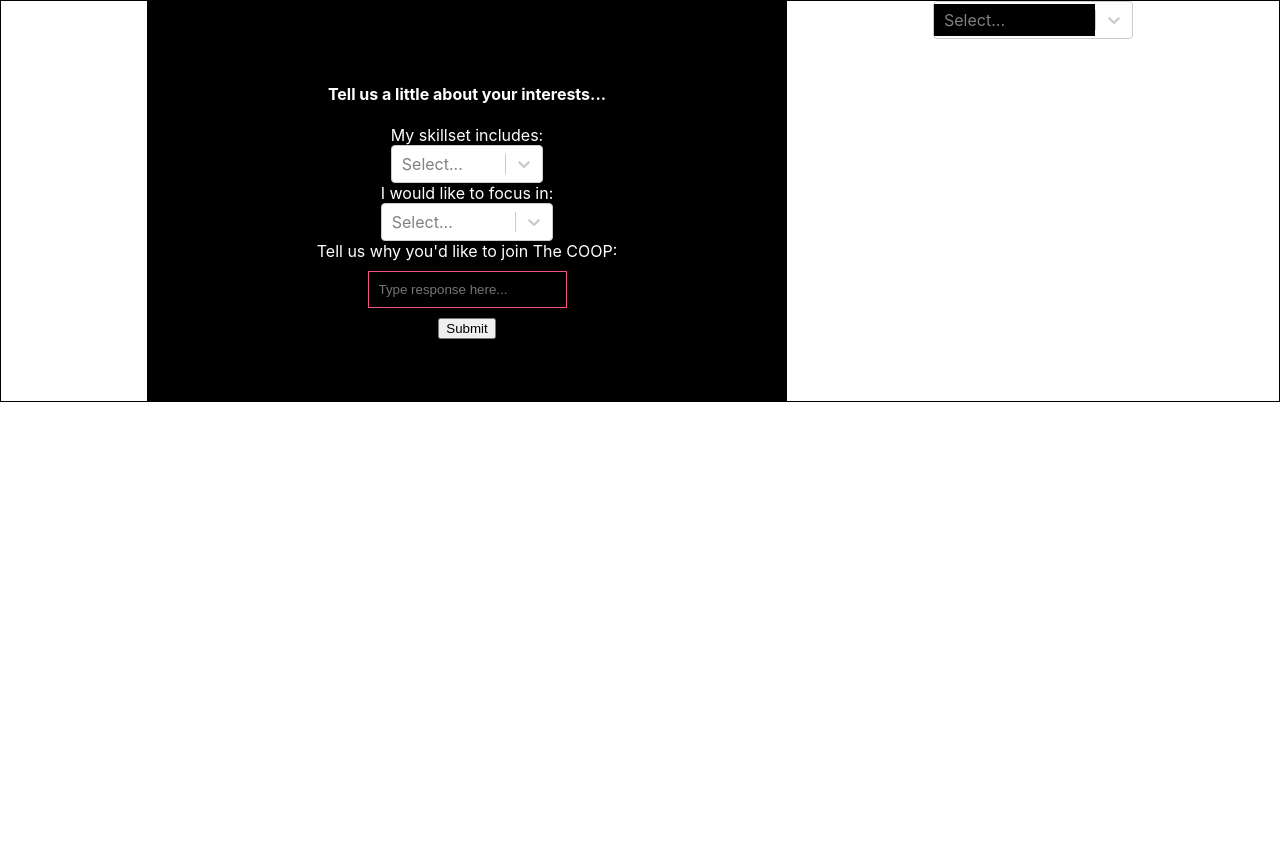
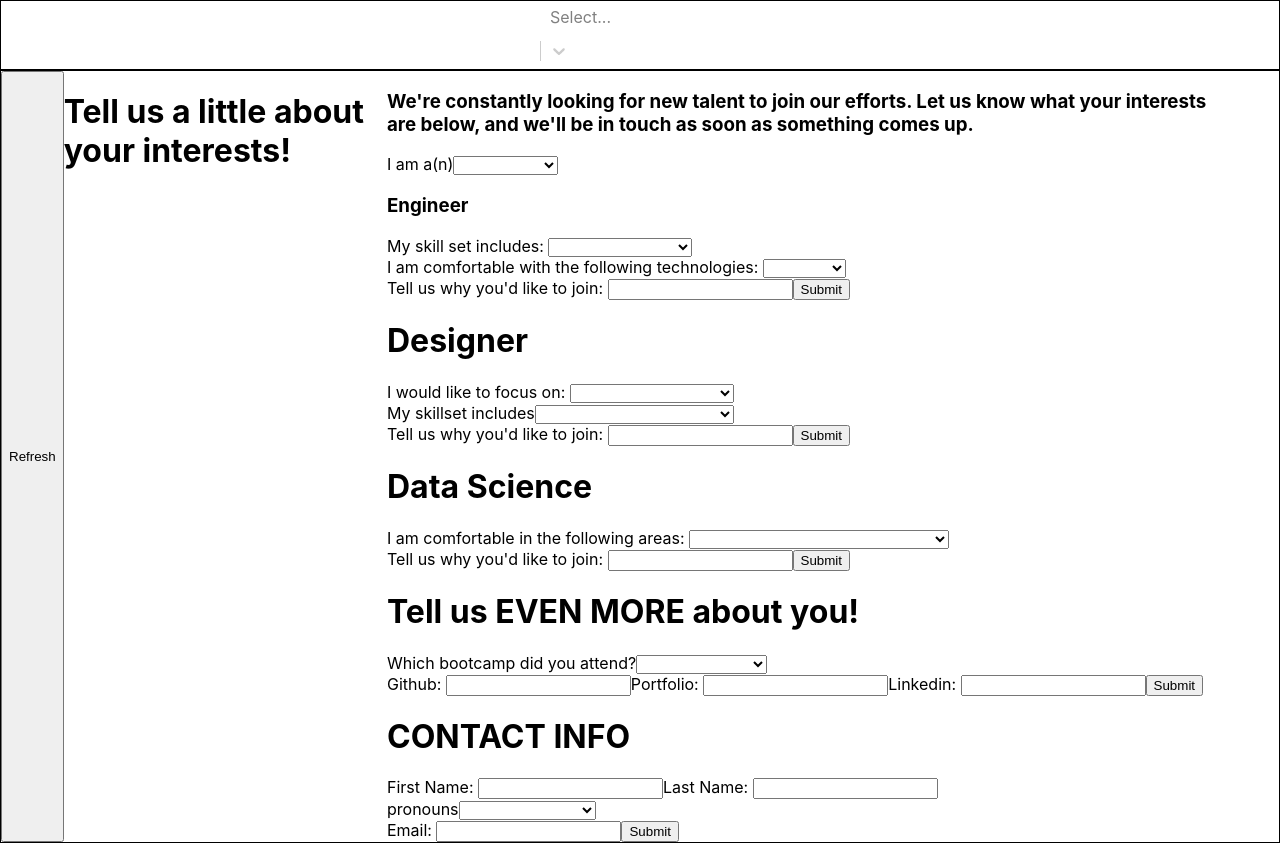
Before and after one commit to theCOOPcc/sign-up-form, a React (Create React App) app: page / in a window 1280 px wide. Before the commit the page ends 800 px from the top, so only its background shows below. Built offline with nearby package versions, Linux system fonts and the light colour scheme.

Commit message:
Revert "add react select styles"

```diff
--- a/src/App.js
+++ b/src/App.js
@@ -4,7 +4,7 @@ import axios from "axios";
 import "./App.css";
 // import ContactForm from "./components/forms/ContactForm";
 // import DataScienceForm from "./components/forms/DataScienceForm";
-import DesignerForm from "./components/forms/DesignerForm";
+// import DesignerForm from "./components/forms/DesignerForm";
 // import EngineerForm from "./components/forms/EngineerForm";
 // import InfoIntakeForm from "./components/forms/InfoIntakeForm";
 
@@ -61,19 +61,17 @@ const App = () => {
 			{/* <EngineerForm /> */}
 
 			{/* <DataScienceForm />  */}
-			<DesignerForm />
+			{/* <DesignerForm /> */}
 			{/* <InfoIntakeForm />  */}
 			{/* <ContactForm /> */}
 
 			<MySelect styles={colorStyles} options={choices} />
-
 		</div>
-		{/* <div className="App">
+		<div className="App">
 			<button onClick={refreshList}>Refresh</button>
-			<SignUp addItem={addItem} /> */}
+			<SignUp addItem={addItem} />
 			{/* { this.state.forms ? */}
-
-			{/* <ul className="forms">
+			<ul className="forms">
 				{forms.map((form, idx) => (
 					<div key={idx}>
 						<li>
@@ -87,7 +85,7 @@ const App = () => {
 			</ul>
 			{/* :
 				<div></div>} */}
-		{/* </div> */}
+		</div>
 		</>
 	);
 };
--- a/src/components/forms/DesignerForm.js
+++ b/src/components/forms/DesignerForm.js
@@ -5,47 +5,6 @@ import * as Yup from "yup";
 import * as Fields from "./fields";
 import * as Inputs from "./inputs";
 import styled from 'styled-components'
-import ReactSelect from 'react-select';
-import MySelect from './SelectTests/select-re';
-
-// export const FormStyles = {
-//   container: (provided, state) => ({
-//     ...provided,
-//     width: 200,
-
-
-
-//   }),
-//   // input: (provided, state) => ({
-//   //   display:
-//   // }),
-//   option: (provided, state) => ({
-//     ...provided,
-//     borderBottom: '1px solid #F25187',
-//     color: 'white',
-//     backgroundColor: '#562636',
-
-//     padding: 5,
-//     width: 200,
-
-//   }),
-//   valueContainer: (provided, state) => ({
-//     ...provided,
-//     backgroundColor:'black',
-//     color: 'white'
-//   }),
-//   multiValue: (provided, state) => ({
-//     ...provided,
-//     backgroundColor: '#F25187',
-//     color: 'white'
-//   }),
-//   singleValue: (provided, state)=> {
-//     const opacity = state.isDisabled ? 0.5 : 1;
-//     const transition = 'opacity 300ms';
-
-//     return {...provided, opacity, transition}
-//   }
-// }
 
 // Basic form styling for each page
 const FormStyle = styled.div`
@@ -91,14 +50,12 @@ const DesignerForm = () => {
       <h4>Tell us a little about your interests...</h4>
 
       {Fields.designFields.map(f => (
-
         <Inputs.SelectInput key={f.name} label={f.name} name={f.value}>
-          <Options  ></Options>
+          <Options value={f.value} ></Options>
           {f.choices.map((c) => (
-            <Options value={f.value} name={c.value} key={c}>{c}</Options>
+            <Options  name={c.value} key={c}>{c}</Options>
             ))}
         </Inputs.SelectInput>
-
       ))}
 
       <label htmlFor="whyJoin">Tell us why you'd like to join The COOP: </label>
--- a/src/components/forms/SelectTests/select-re.js
+++ b/src/components/forms/SelectTests/select-re.js
@@ -1,23 +1,12 @@
 import React from 'react';
-import ReactSelect from 'react-select';
+import Select from 'react-select';
 import styled from 'styled-components';
 
-// const MultiSelect = styled(ReactSelect)`
+// const MultiSelect = styled(Select)`
 // background:black;
 // width: 200px;
 // text-decoration: none;
 // color: #FEFEFE;
-
-// &.Select--multi {
-//   .Select-value {
-//     display: inline-flex;
-//     align-items: center
-//   }
-// }
-// &.Select-placeholder {
-//   font-size:smaller;
-// }
-
 // `
 
 // const mainColor = '#FEFEFE'
@@ -30,32 +19,16 @@ export const choices = [
 ]
 
 export const colorStyles = {
-  container: (provided, state) => ({
-    ...provided,
-    width: 200,
-  }),
-  // input: (provided, state) => ({
-  //   display:
-  // }),
   option: (provided, state) => ({
     ...provided,
-    borderBottom: '1px solid #F25187',
-    color: 'white',
-    backgroundColor: '#562636',
-
-    padding: 5,
+    width:state.selectProps.width ,
+    borderBottom: '2px solid #F25187',
+    color: state.selectProps.menuColor,
+    backgroundColor: 'black',
+    padding: 5
+  }),
+  control: () => ({
     width: 200,
-
-  }),
-  valueContainer: (provided, state) => ({
-    ...provided,
-    backgroundColor:'black',
-    color: 'white'
-  }),
-  multiValue: (provided, state) => ({
-    ...provided,
-    backgroundColor: '#F25187',
-    color: 'white'
   }),
   singleValue: (provided, state)=> {
     const opacity = state.isDisabled ? 0.5 : 1;
@@ -67,19 +40,12 @@ export const colorStyles = {
 
 
 
-export const MySelect =() => (
+const MySelect =() => (
+
+    <Select width='200px' options={choices} styles={colorStyles} menuColor='#F25187' />
   // <MultiSelect>
 
   // </MultiSelect>
-<ReactSelect
-    name='choices'
-    isMulti
-    width='200px'
-    options={choices}
-    styles={colorStyles}
-    menuColor='#F25187'
-    closeMenuOnSelect={false}
-    />
 )
 
 
--- a/src/components/forms/inputs.js
+++ b/src/components/forms/inputs.js
@@ -1,8 +1,7 @@
-import { Form, useField } from "formik";
+import { useField } from "formik";
 import styled from 'styled-components'
-import ReactSelect from 'react-select';
-import * as Fields from './fields'
-import { designFields} from "../Form/fields";
+
+
 const Input = styled.input`
 display: inline-block;
 padding: 0.75em;
@@ -20,55 +19,15 @@ const Label = styled.label`
 color: #FEFEFE;
 `
 
-// export const SelectInputStyle = styled.select`
-// --webkit-appearance: none;
-// --moz-appearance: none;
-// border:none;
-// border-bottom: 1px solid #F25187;
-// background-color: transparent;
-// text-decoration: none;
-// color:  #F25187;
-// `
-
-export const FormStyling = {
-  container: (provided, state) => ({
-    ...provided,
-    width: 200,
-  }),
-  // input: (provided, state) => ({
-  //   display:
-  // }),
-  option: (provided, state) => ({
-    ...provided,
-    borderBottom: '1px solid #F25187',
-    color: 'white',
-    backgroundColor: '#562636',
-
-    padding: 5,
-    width: 200,
-
-  }),
-  valueContainer: (provided, state) => ({
-    ...provided,
-    backgroundColor:'black',
-    color: 'white'
-  }),
-  multiValue: (provided, state) => ({
-    ...provided,
-    backgroundColor: '#F25187',
-    color: 'white'
-  }),
-  singleValue: (provided, state)=> {
-    const opacity = state.isDisabled ? 0.5 : 1;
-    const transition = 'opacity 300ms';
-
-    return {...provided, opacity, transition}
-  }
-}
-
-
-
-
+export const SelectInputStyle = styled.select`
+--webkit-appearance: none;
+--moz-appearance: none;
+border:none;
+border-bottom: 1px solid #F25187;
+background-color: transparent;
+text-decoration: none;
+color:  #F25187;
+`
 
 export const TextInput = ({ label, ...props }) => {
 	const [field, meta] = useField(props);
@@ -89,10 +48,7 @@ export const SelectInput = ({ label, ...props }) => {
 	return (
 		<div>
 			<Label htmlFor={props.id || props.name}>{label}</Label>
-			{console.log(designFields)}
-			<ReactSelect options={designFields}>
-			<FormStyling placeholder='Select up to 4' key={props.name} {...field} {...props}/>
-			</ReactSelect>
+			<SelectInputStyle placeholder='Select up to 4' key={props.name} {...field} {...props}/>
 
 			{meta.touched && meta.error ? (
 				<div className="error">{meta.error}</div>
```
